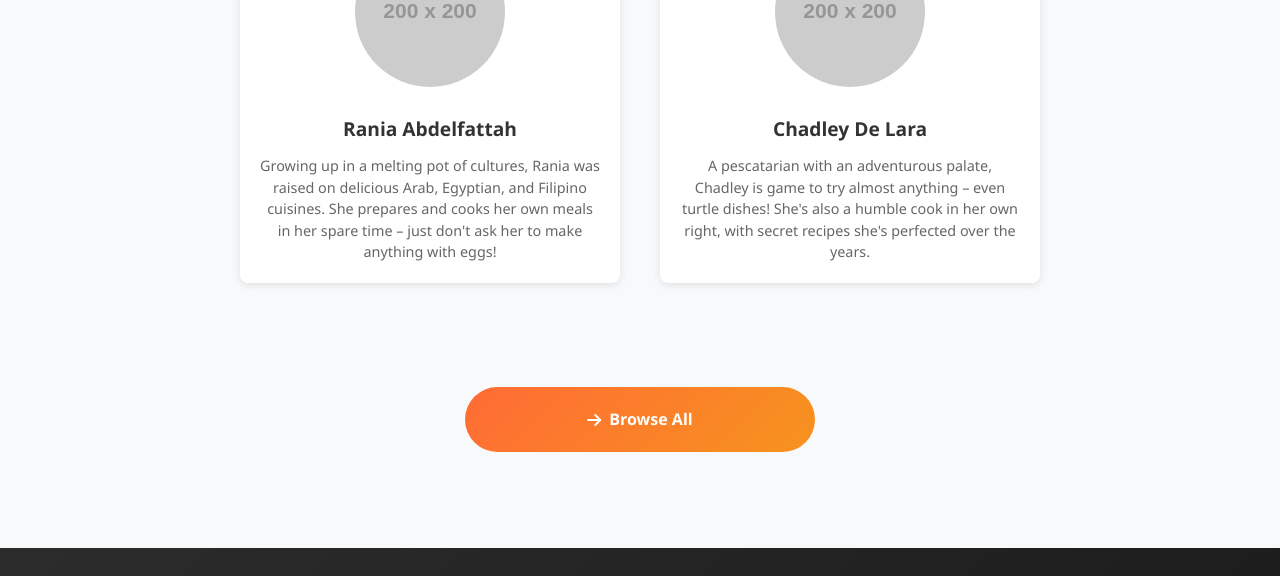
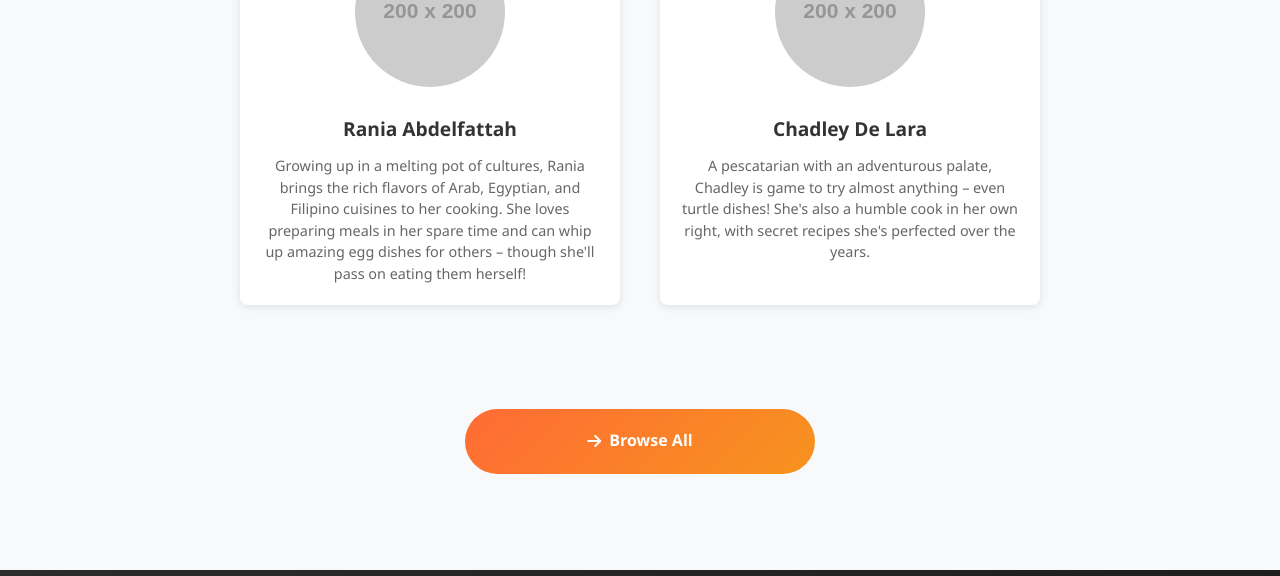
Before and after one commit to raniabdelfattah/WST_MS1_Group_7, a plain HTML site: page about.html in a window 1280 px wide. Shown: the part 1316-1892 px from the top of the page. Drawn offline with Linux system fonts and the light colour scheme; placeholder pictures from the web are drawn by us.

Commit message:
Description Update: About Page

```diff
--- a/about.html
+++ b/about.html
@@ -123,7 +123,7 @@
                         <div class="team-member__info">
                             <h3 class="team-member__name">Rania Abdelfattah</h3>
                             <p class="team-member__bio">
-                                Growing up in a melting pot of cultures, Rania was raised on delicious Arab, Egyptian, and Filipino cuisines. She prepares and cooks her own meals in her spare time – just don't ask her to make anything with eggs!
+                                Growing up in a melting pot of cultures, Rania brings the rich flavors of Arab, Egyptian, and Filipino cuisines to her cooking. She loves preparing meals in her spare time and can whip up amazing egg dishes for others – though she'll pass on eating them herself!
                             </p>
                         </div>
                     </article>
```
